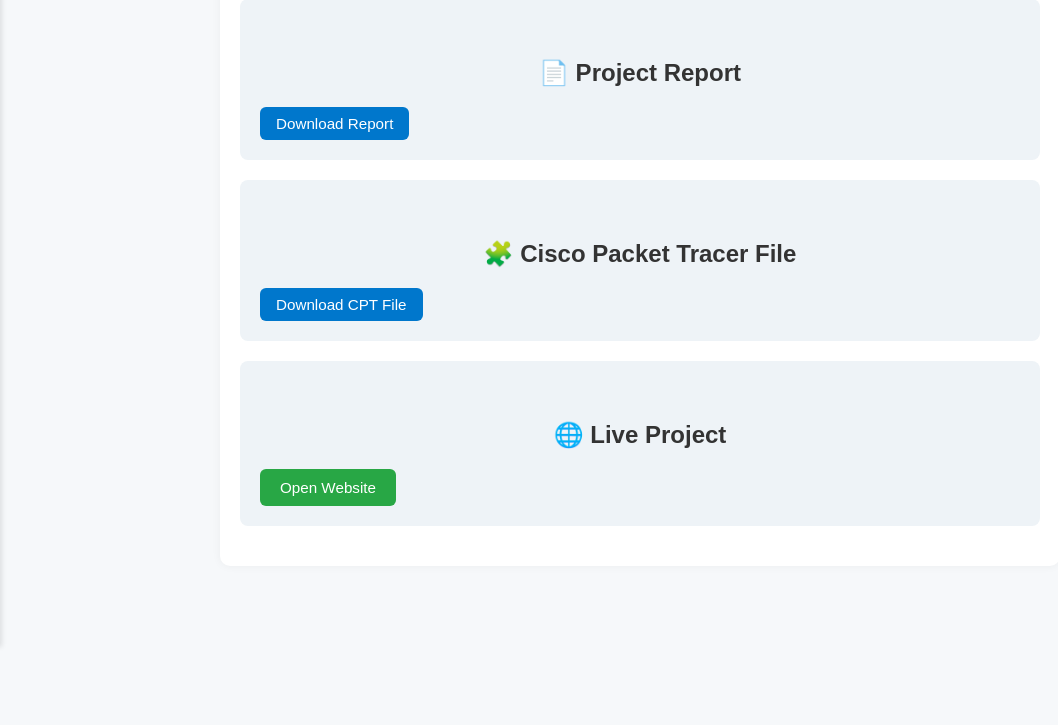
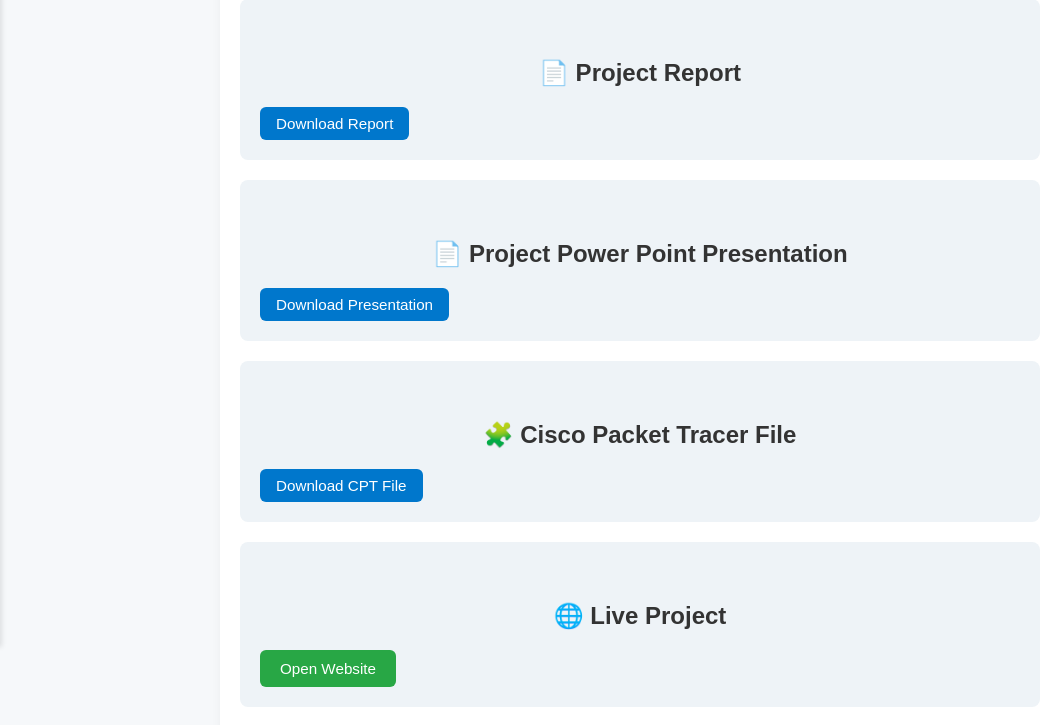
Before and after one commit to virasith05/Computer-Networks-S, a plain HTML site: page q3.html in a window 1280 px wide. Shown: the part 153-878 px from the top of the page, without its empty margins (0-1058 px from the left). Before the commit the page ends 800 px from the top, so only its background shows below. Drawn offline with Linux system fonts and the light colour scheme.

Commit message:
project files

```diff
--- a/q3.html
+++ b/q3.html
@@ -27,7 +27,12 @@
 
     <div class="section">
       <h2>📄 Project Report</h2>
-      <a href="downloads/q3_report.pdf" download class="download-btn">Download Report</a>
+      <a href="CN_Project_Report.pdf" download class="download-btn">Download Report</a>
+    </div>
+
+    <div class="section">
+      <h2>📄 Project Power Point Presentation</h2>
+      <a href="Internet Cafe.pptx" download class="download-btn">Download Presentation</a>
     </div>
 
     <div class="section">
```
Also changed, not shown: 2 other files.
